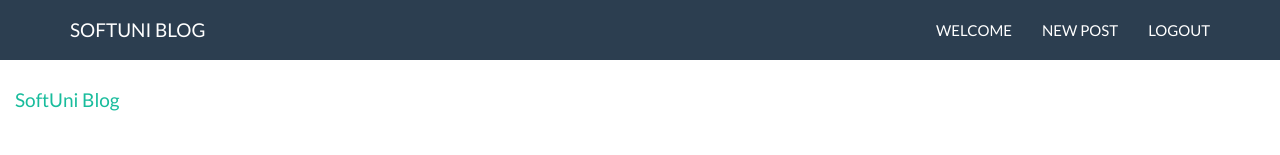
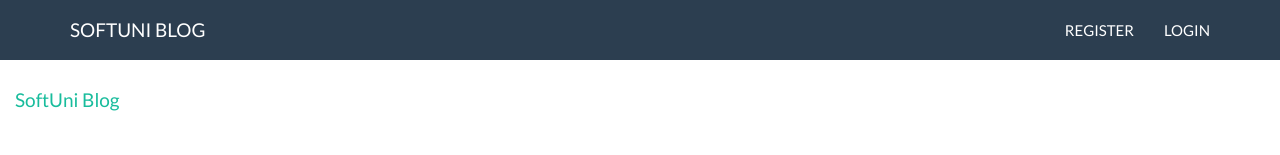
Before and after one commit to vanya-ant/vanya-ant.github.io, a plain HTML site: page viewpost2.html in a window 1280 px wide. Shown: the top 155 px of the page. Drawn offline with Linux system fonts and the light colour scheme.

Commit message:
updating viewpost2.html

```diff
--- a/viewpost2.html
+++ b/viewpost2.html
@@ -15,9 +15,8 @@
 		</div>
 		<div class="navbar-collapse collapse">
 			<ul class="nav navbar-nav navbar-right">
-				<li><a href="#">Welcome</a></li>
-				<li><a href="createnewpost.html">New post</a></li>
-				<li><a href="index.html">Logout</a><li>
+				<li><a href="register.html">Register</a></li>
+				<li><a href="login.html">Login</a><li>
 			</ul>
 	    </div>
 	</div>
```
